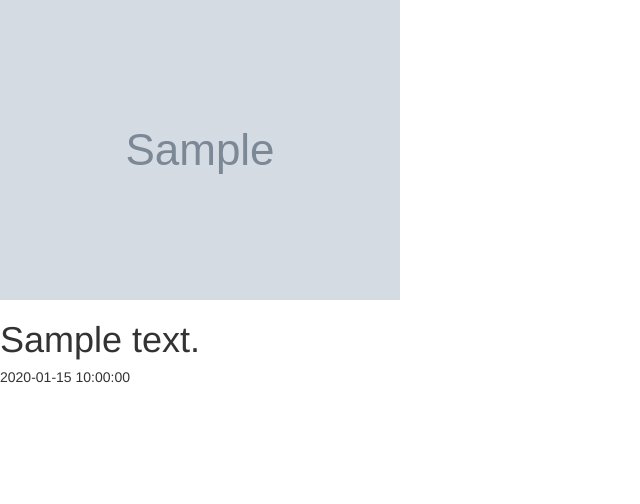
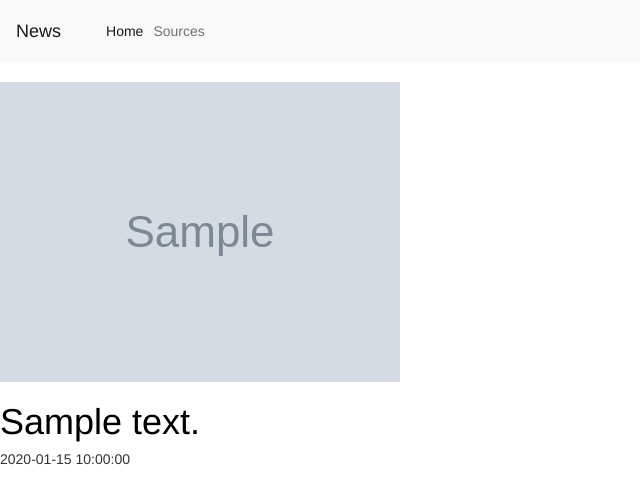
Before and after one commit to Mohamedlee27/Newspaper-IP, a Flask app: template app/templates/index.html in a window 1280 px wide. Shown: the top 504 px of the page, without its empty margins (0-640 px from the left). Run offline with Flask 2, Linux system fonts and the light colour scheme; the template is opened without the code that fills it: most values are stand-ins (such as "Sample title", 1, 10 or a date in 2020); grey boxes marked "Sample" are stand-in pictures; some libraries are stand-ins or nearby versions.

Commit message:
created a nav.html file and made navigation functions

```diff
--- a/app/main/views.py
+++ b/app/main/views.py
@@ -13,7 +13,7 @@ def index():
     return render_template('index.html', news =news)
 
 @app.route('/source')
-def index():
+def source():
 
     '''
     View root page function that returns the index page and its data
--- a/app/models.py
+++ b/app/models.py
@@ -1,9 +1,11 @@
 class News:
-     def __init__(self,content,img,date):
+     def __init__(self,content,img,date,url):
         self.content = content
         self.img = img
         self.date = date
+        self.url = url
 
 class Source:
-   def __init__(self,name):
+   def __init__(self,name,url):
        self.name =name
+       self.url =url
--- a/app/templates/base.html
+++ b/app/templates/base.html
@@ -1 +1,5 @@
+<link href="https://cdn.jsdelivr.net/npm/bootstrap@5.1.3/dist/css/bootstrap.min.css" rel="stylesheet" integrity="sha384-1BmE4kWBq78iYhFldvKuhfTAU6auU8tT94WrHftjDbrCEXSU1oBoqyl2QvZ6jIW3" crossorigin="anonymous">
 {% extends 'bootstrap/base.html'%}
+{% block navbar %}
+    {% include 'nav.html' %}
+{% endblock %}
--- a/app/templates/index.html
+++ b/app/templates/index.html
@@ -1,8 +1,12 @@
 {% extends 'base.html'%}
 {% block content %}
 {% for news in news %}
+<a href={{news.url}} style="color: black;">
 <img src={{news.img}} alt="img">
+</a>
+<a href={{news.url}} style="color: black;">
 <h1>{{news.content}}</h1>
+</a>
 <h5>{{news.date}}</h5>
 
 {% endfor %}
--- /dev/null
+++ b/app/templates/nav.html
@@ -0,0 +1,14 @@
+<nav class="navbar navbar-expand-lg navbar-light bg-light">
+    <div class="container-fluid">
+      <a class="navbar-brand" href="#">News</a>
+      <button class="navbar-toggler" type="button" data-bs-toggle="collapse" data-bs-target="#navbarNavAltMarkup" aria-controls="navbarNavAltMarkup" aria-expanded="false" aria-label="Toggle navigation">
+        <span class="navbar-toggler-icon"></span>
+      </button>
+      <div class="collapse navbar-collapse" id="navbarNavAltMarkup">
+        <div class="navbar-nav">
+          <a class="nav-link active" aria-current="page" href="/">Home</a>
+          <a class="nav-link" href="/source">Sources</a>
+        </div>
+      </div>
+    </div>
+  </nav>
```
Also changed, not shown: app/requests.py (+5 -3 lines), app/templates/source.html (+8 -0 lines), tests/test_review.py (deleted).
